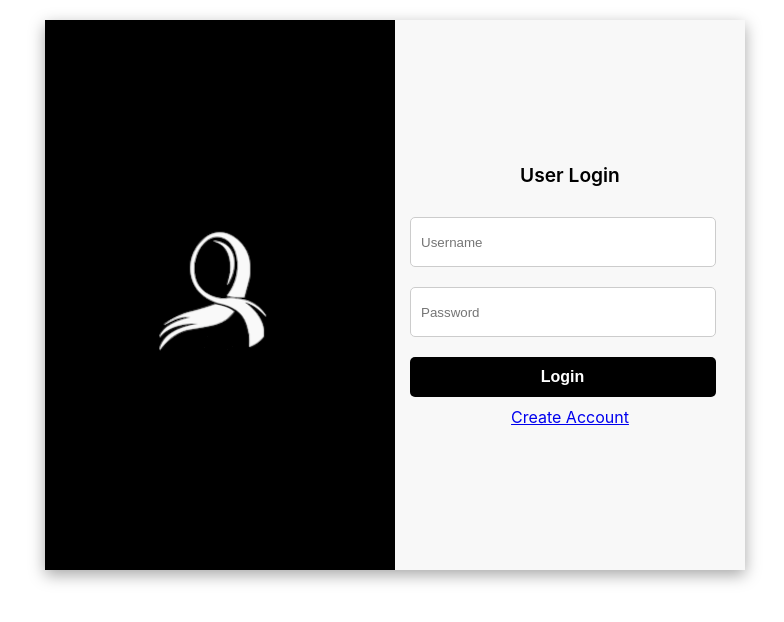
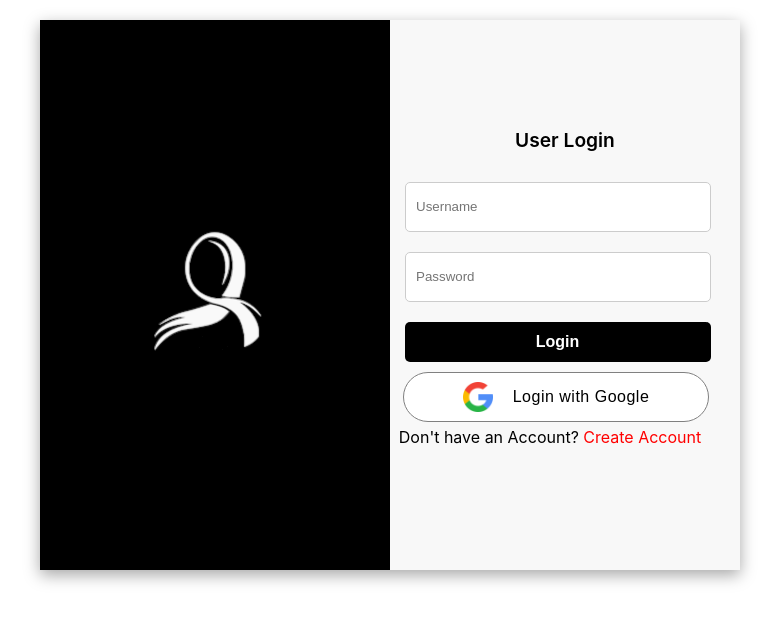
Before and after one commit to UsmanSaleem2003/MERN_Social_Media_App-HayaApp, a React (Create React App) app in the folder frontend/: page / in a window 1280 px wide. Shown: the top 622 px of the page, without its empty margins (310-1094 px from the left). Built offline with nearby package versions, Linux system fonts and the light colour scheme.

Commit message:
Profile, Create and Login Pages Updated

```diff
--- a/frontend/src/Components/AddContent/AddContent.js
+++ b/frontend/src/Components/AddContent/AddContent.js
@@ -6,6 +6,7 @@ export default function AddContent() {
     const [webcam, setWebcam] = useState(false); // to check whether to open camera or not
     const [capturedImage, setCapturedImage] = useState(false); // to store the clicked image
     const [imgURL, setImgURL] = useState("");
+    const [description, setDescription] = useState("");
     const [uploaded, setuploaded] = useState(false);
     const webRef = useRef(null);
 
@@ -16,6 +17,16 @@ export default function AddContent() {
     const ClickImaged = async () => {
         setCapturedImage(!capturedImage);
         setImgURL(webRef.current.getScreenshot());
+    }
+
+    const handlePostCancel = async () => {
+        setCapturedImage(false);
+        setImgURL("");
+        setDescription("");
+    }
+
+    const handleTextAreaChange = async (e) => {
+        setDescription(e.target.value);
     }
 
     const downloadImage = async () => {
@@ -81,9 +92,10 @@ export default function AddContent() {
 
                     <div className='picture-data'>
                         <span>Add Description</span>
-                        <textarea maxLength={200} placeholder='Add Description of limited 200 characters' />
+                        <textarea onChange={handleTextAreaChange} maxLength={200} value={description} placeholder='Add Description of limited 200 characters' />
 
                         {capturedImage ? <button onClick={handleupload} className='upload'>Upload</button> : <button className='upload' onClick={handleupload} disabled>Upload</button>}
+                        {capturedImage ? <button onClick={handlePostCancel} className='upload'>Cancel</button> : <button className='upload' onClick={handleupload} disabled>Cancel</button>}
                     </div>
                 </div>
             </div>
--- a/frontend/src/Pages/Login/Login.css
+++ b/frontend/src/Pages/Login/Login.css
@@ -4,7 +4,7 @@
     width: 700px;
     height: 550px;
     box-sizing: border-box;
-    margin: 20px 155px;
+    margin: 20px 150px;
     box-shadow: rgba(0, 0, 0, 0.35) 0px 5px 15px;
 }
 
@@ -40,7 +40,7 @@
     /* border: 1px solid black; */
 }
 
-.login-form span{
+.user-login-span{
     font-weight: 600;
     font-size: larger;
     margin-bottom: 20px;
@@ -78,4 +78,50 @@
     font-weight: 600;
     border-radius: 5px;
     margin-right: 15px;
+    cursor: pointer;
 }
+
+.login-btn-google{
+    width: 90%;
+    height: 50px;
+    background-color: white;
+    color: black;
+    border: 1px solid grey;
+    font-size: 16px;
+    font-weight: 400;
+    letter-spacing: 0.5px;
+    border-radius: 25px;
+    margin-left: 8px;
+    margin-top: 10px;
+    cursor: pointer;
+    display: flex;
+    align-items: center;
+    justify-content: center;
+}
+
+.signup-account{
+    margin-top: -5px;
+    font-weight: 400;
+    font-size: medium;
+    margin-left: -30px;
+}
+
+.signup-account-link{
+    text-decoration: none;
+    color: red;
+}
+
+.google-icon{
+    width: 30px;
+    height: 30px;
+    object-fit: cover;
+    margin-right: 20px;
+    border: 100px;
+    /* margin-top: 20px; */
+}
+
+.google-btn{
+    display: flex;
+    /* justify-content: center; */
+    align-items: center;
+}
--- a/frontend/src/Pages/Login/Login.js
+++ b/frontend/src/Pages/Login/Login.js
@@ -2,6 +2,7 @@ import React, { useState } from 'react';
 import { Link } from "react-router-dom";
 import "./Login.css";
 import haya_logo from "../../Components/assets/haya_logo.png";
+import google_logo from "../../Components/assets/google_icon.png"
 
 export default function Login({ onLogin }) {
     const [username, setUsername] = useState('');
@@ -56,7 +57,7 @@ export default function Login({ onLogin }) {
 
             <div className='right-part'>
                 <div className="login-form">
-                    <span>User Login</span>
+                    <span className='user-login-span'>User Login</span>
                     {/* Use controlled components for the input fields */}
                     <input
                         type="text"
@@ -78,10 +79,11 @@ export default function Login({ onLogin }) {
 
                     {/* Use onSubmit event handler for the form */}
                     <form onSubmit={handleSubmit}>
-                        <button type="submit" className='login-btn' disabled={loading}>{loading ? 'Logging in...' : 'Login'}</button>
+                        <button type="submit" name='simple-login' className='login-btn' disabled={loading}>{loading ? 'Logging in...' : 'Login'}</button>
+                        <button type="submit" name='google-login' className='login-btn-google' disabled={loading}>{loading ? 'Logging in...' : <div className='google-btn'><img className='google-icon' src={google_logo} alt='google-logo' /><span>Login with Google</span></div>}</button>
                     </form>
 
-                    <Link to="/signup">Create Account</Link >
+                    <p className='signup-account'>Don't have an Account? <Link to="/signup" className='signup-account-link'>Create Account</Link ></p>
                 </div>
             </div>
         </div>
--- a/frontend/src/Pages/Profile/Profile.css
+++ b/frontend/src/Pages/Profile/Profile.css
@@ -49,24 +49,6 @@
     object-fit: cover;
 }
 
-.content button{
-    width: 130px;
-    height: 50px;
-    font-size: 17px;
-    border: none;
-    display: flex;
-    align-items: center;
-    justify-content: center;
-    border-radius: 10px;
-    background-color: rgb(226, 226, 226);
-    cursor: pointer;
-}
-
-.content button:hover{
-    transition: 0.5s ease-in-out;
-    box-shadow: rgba(50, 50, 93, 0.25) 0px 13px 27px -5px, rgba(0, 0, 0, 0.3) 0px 8px 16px -8px;
-}
-
 .logout-icon{
     height: 20px;
     padding: 0px 10px;
@@ -74,7 +56,7 @@
 
 .content a{
     display: flex;
-    gap: 10px;
+    gap: 5px;
     height: 50px;
     width: 130px;
     color: black;
--- a/frontend/src/Pages/Profile/Profile.js
+++ b/frontend/src/Pages/Profile/Profile.js
@@ -21,7 +21,7 @@ export default function Profile() {
                     <div className='content-upper'>
                         <p className='profile-username'>usman.saleem.252</p>
                         <Link to={"/editprofile"}><img src={edit_icon} alt='edit_icon' className='edit-icon' /><span className='edit-text'>Edit Profile</span></Link>
-                        <button type='submit'><img src={logout_icon} alt='logout_icon' className='logout-icon' /><span className='edit-text'>Logout</span></button>
+                        <Link to={"/"}><img src={logout_icon} alt='logout_icon' className='logout-icon' /><span className='edit-text'>Logout</span></Link>
                     </div>
 
                     <div className='content-lower'>
```
Also changed, not shown: frontend/src/Components/assets/google_icon.png (added).
